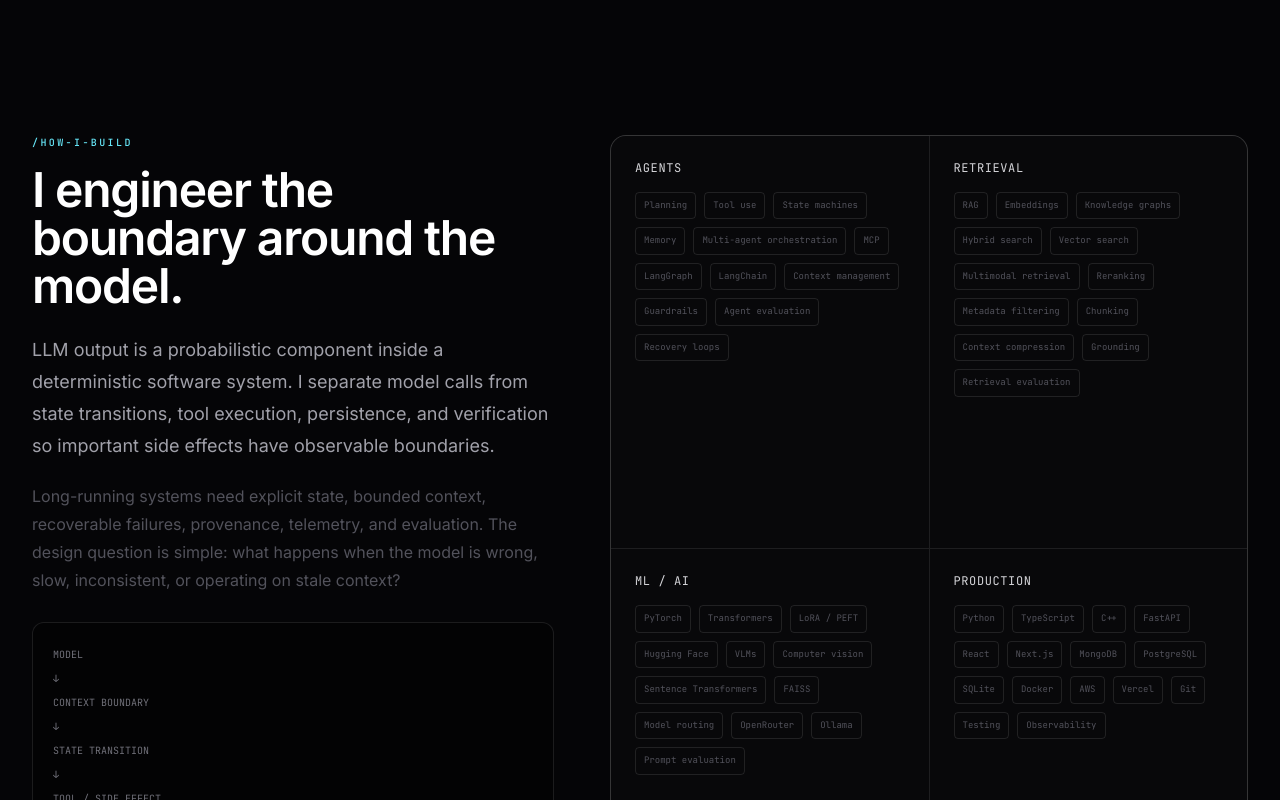
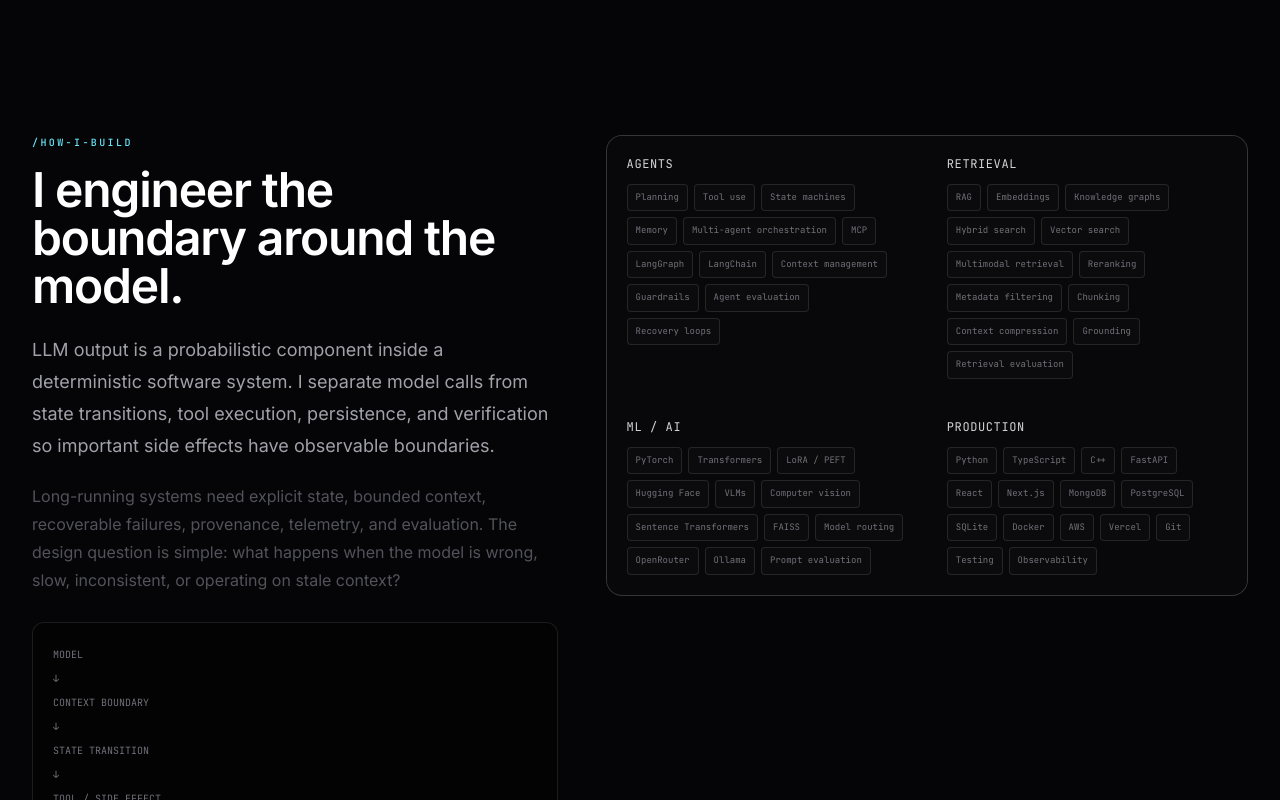
Before and after one commit to adityapurohit01/my_portfolio, a Next.js app: page / in a window 1280 px wide. Shown: the part 3880-4680 px from the top of the page. Built offline with nearby package versions, Linux system fonts and the light colour scheme.

Commit message:
Compact capability grid and remove vertical stretch

```diff
--- a/src/components/About.tsx
+++ b/src/components/About.tsx
@@ -4,7 +4,7 @@ export default function About() {
   return (
     <>
       <section id="about" className="mx-auto max-w-7xl px-6 py-28 lg:px-8">
-        <div className="grid gap-14 lg:grid-cols-[0.9fr_1.1fr]">
+        <div className="grid items-start gap-10 lg:grid-cols-[0.9fr_1.1fr] lg:gap-12">
           <div>
             <p className="font-mono text-[10px] font-medium uppercase tracking-[0.24em] text-cyan-300">/how-i-build</p>
             <h2 className="mt-4 text-4xl font-semibold tracking-tight text-white sm:text-5xl">I engineer the boundary around the model.</h2>
@@ -24,12 +24,12 @@ export default function About() {
               <div>RECOVERY OR COMMIT → TELEMETRY</div>
             </div>
           </div>
-          <div className="grid gap-px overflow-hidden rounded-2xl border border-white/10 bg-white/10 sm:grid-cols-2">
+          <div className="self-start overflow-hidden rounded-2xl border border-white/10 bg-white/10 sm:grid sm:grid-cols-2">
             {capabilityGroups.map((group) => (
-              <div key={group.title} className="bg-[#08080a] p-6">
+              <div key={group.title} className="min-h-0 bg-[#08080a] p-5 sm:p-5">
                 <h3 className="font-mono text-xs uppercase tracking-wider text-zinc-300">{group.title}</h3>
-                <div className="mt-4 flex flex-wrap gap-2">
-                  {group.items.map((item) => <span key={item} className="rounded border border-white/10 px-2 py-1.5 font-mono text-[9px] text-zinc-600">{item}</span>)}
+                <div className="mt-3 flex flex-wrap gap-1.5">
+                  {group.items.map((item) => <span key={item} className="rounded border border-white/10 bg-white/[0.015] px-2 py-1.5 font-mono text-[9px] text-zinc-500 transition hover:border-cyan-300/20 hover:text-zinc-300">{item}</span>)}
                 </div>
               </div>
             ))}
```
